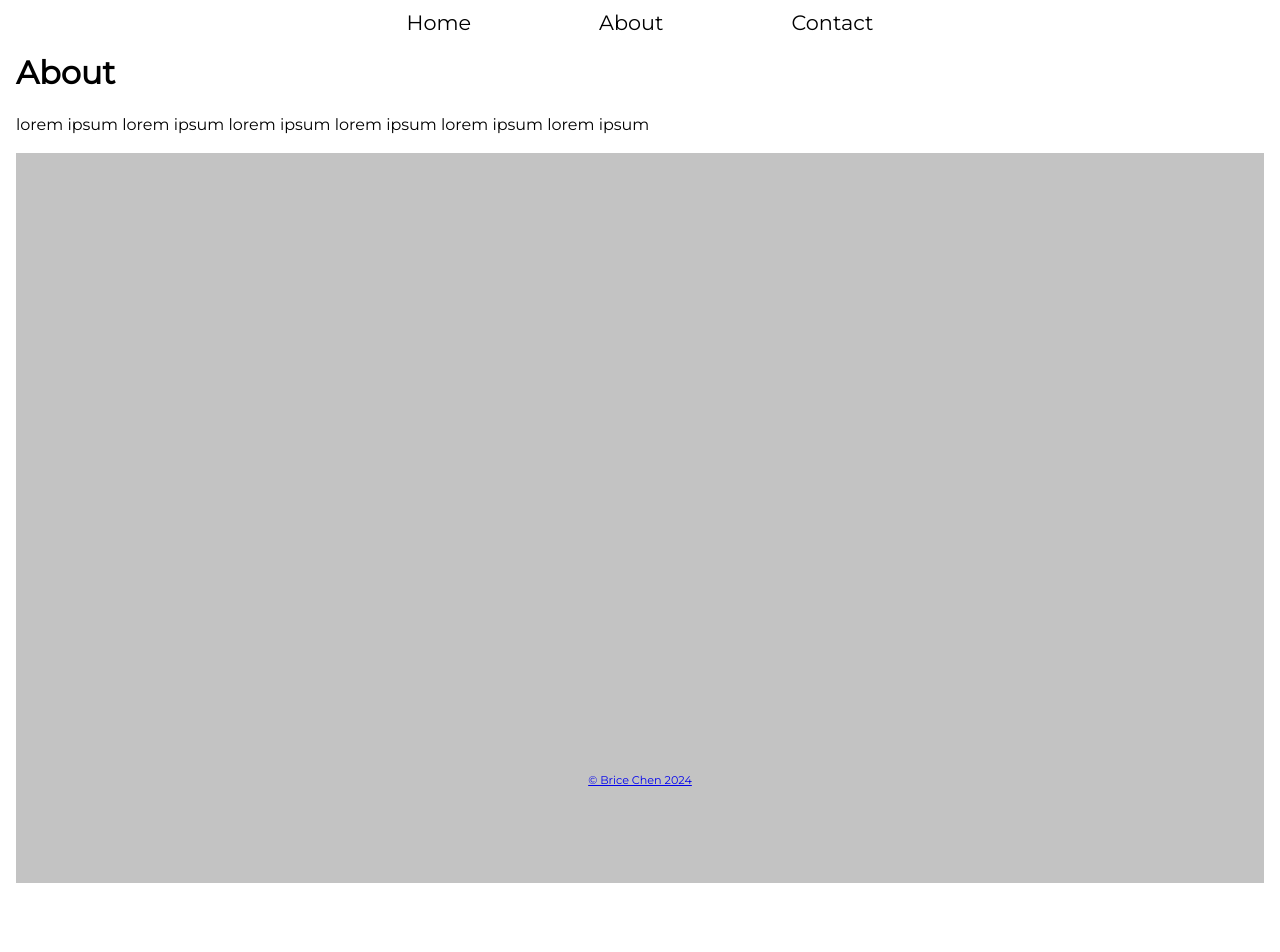
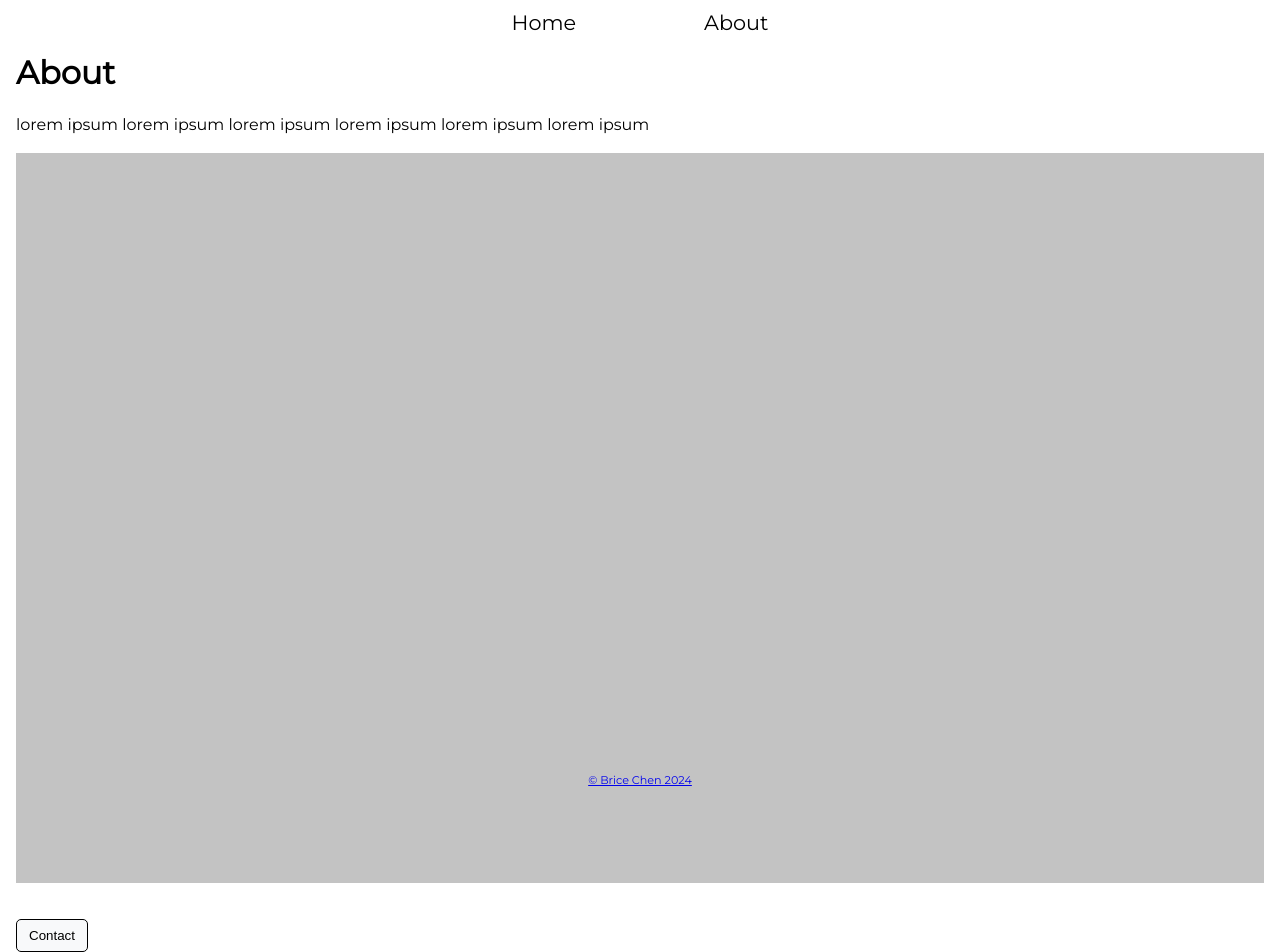
Before and after one commit to bChen-95/christianMS, a React (Vite) app: page /about in a window 1280 px wide. Shown: the part 11-963 px from the top of the page. Before the commit the page ends 898 px from the top, so only its background shows below. Built offline with nearby package versions, Linux system fonts and the light colour scheme.

Commit message:
remove contact from hamburger menu, added contact button to standalone about section

```diff
--- a/src/components/AboutSection.jsx
+++ b/src/components/AboutSection.jsx
@@ -1,4 +1,5 @@
 import tempPic from '../assets/tempPic.png';
+import { HashLink } from 'react-router-hash-link';
 
 function AboutSection() {
     const path = window.location.pathname;
@@ -10,6 +11,10 @@ function AboutSection() {
                 <p>lorem ipsum lorem ipsum lorem ipsum lorem ipsum lorem ipsum lorem ipsum</p>
 
                 <img src={tempPic} alt="picture of Christian" className="about-image" />
+
+                 <HashLink smooth to="/#contact">
+                <button className="contact-button">Contact</button>
+            </HashLink>
             </div>
         );
     }
--- a/src/components/NavMenu.jsx
+++ b/src/components/NavMenu.jsx
@@ -8,12 +8,17 @@ function NavMenu() {
         <li>
           <a href="/">Home</a>
         </li>
+
         <li>
           <a href="/about">About</a>
         </li>
-          <li>
-          <a href="/contact">Contact</a>
-        </li>
+
+        {/* <li>
+          <HashLink smooth to="/#contact">
+                <a>Contact</a>
+            </HashLink>
+        </li> */}
+
       </ul>
     </nav>
   );
```
